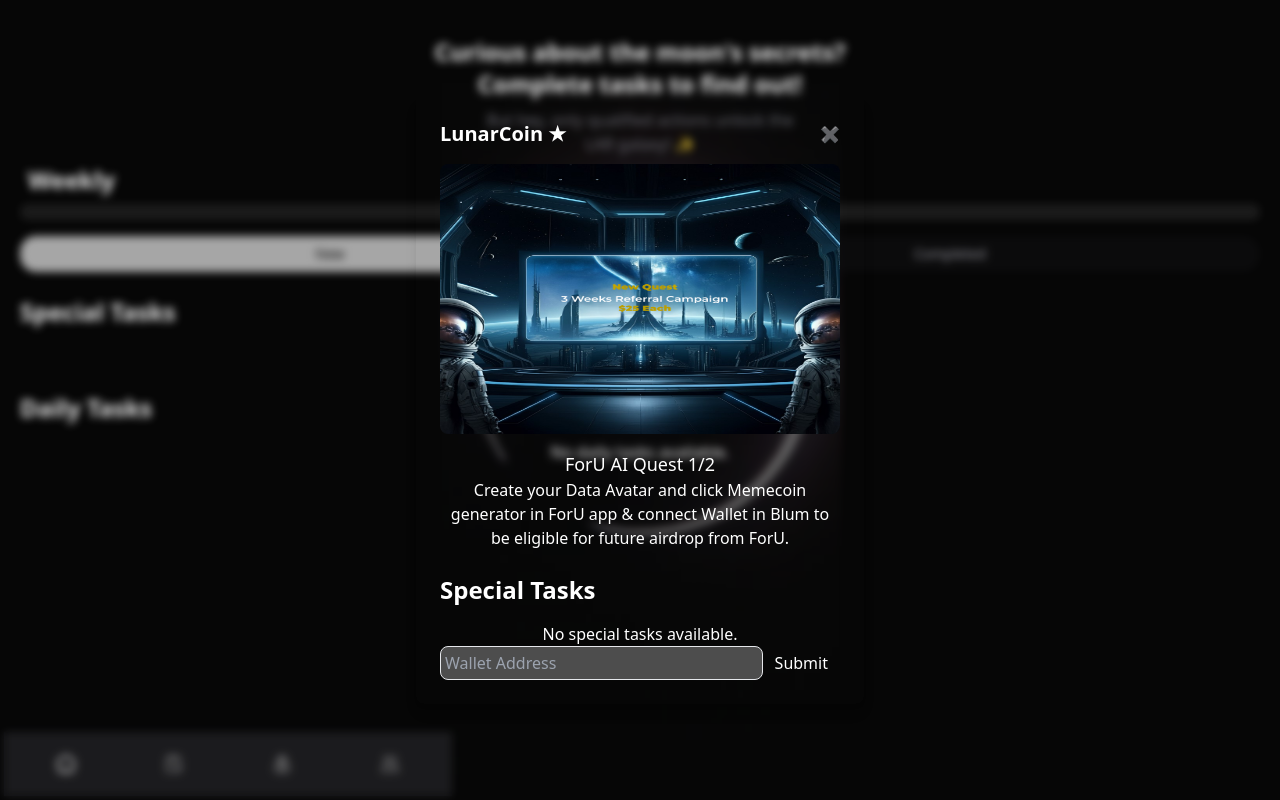
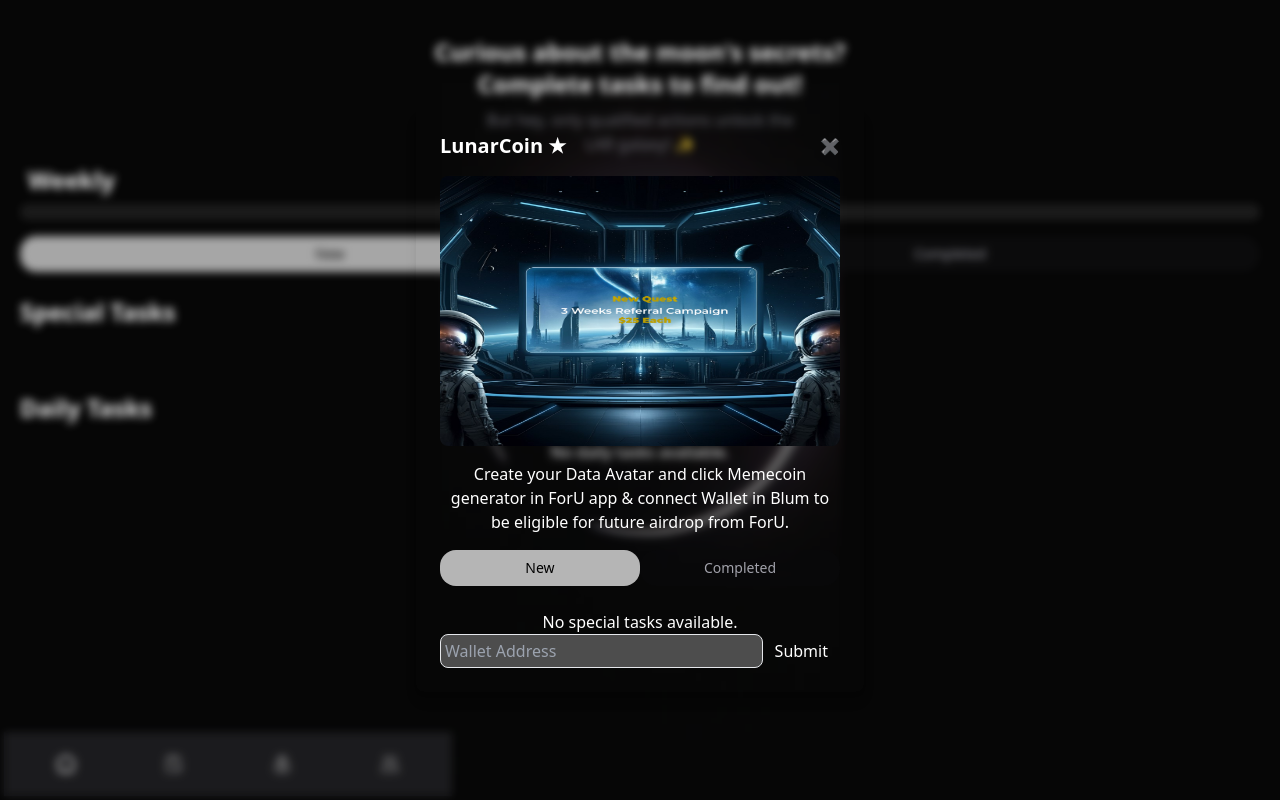
Before and after one commit to Pradise2/demolin, a React (Create React App) app: page /tasks in a window 1280 px wide. Both pictures are taken after a click on the button "Open". Built offline with nearby package versions, Linux system fonts and the light colour scheme; no server answers.

Commit message:
Initial commit

```diff
--- a/src/Pages/Popup.js
+++ b/src/Pages/Popup.js
@@ -204,16 +204,28 @@
   alt="LunarCoin Frame"
   className="rounded-lg h-[270px] w-full"
 />
-
         </div>
-        <h3 className="text-lg font-medium text-primary">ForU AI Quest 1/2</h3>
-        <p className="text-muted-foreground mb-4">
+       <p className="text-muted-foreground mb-2">
           Create your Data Avatar and click Memecoin generator in ForU app & connect Wallet in Blum to be eligible for
           future airdrop from ForU.
         </p>
 
+        <div className="relative flex justify-center w-full mt-4">
+                <button
+            className={`py-2 bg-opacity-70 text-center text-sm w-full rounded-2xl ${taskFilter === 'new' ? 'bg-white text-black' : 'bg-zinc-950 text-zinc-400'}`}
+            onClick={() => setTaskFilter('new')}
+          >
+            New
+          </button>
+          <button
+            className={`bg-opacity-70 py-2 text-center text-sm w-full rounded-2xl ${taskFilter === 'completed' ? 'bg-white text-black' : 'bg-zinc-950 text-zinc-400'}`}
+            onClick={() => setTaskFilter('completed')}
+          >
+            Completed
+          </button>
+        </div>
+
   <div className="relative mt-6 space-y-4">
-          <h1 className='font-bold text-2xl flex'>Special Tasks</h1>
           {filteredTasks.length === 0 && taskFilter === 'completed' && (
             <div>No completed tasks yet.</div>
           )}
```
